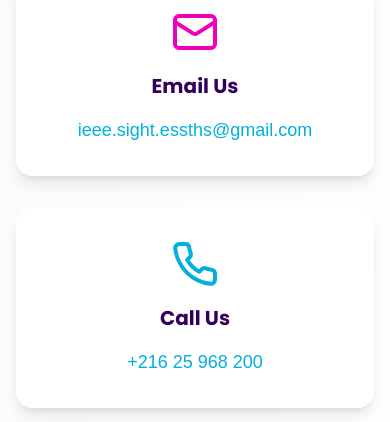
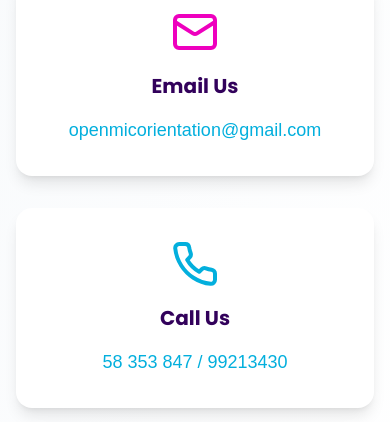
Before and after one commit to ka7loun/open-mic-4.0, a React (Vite) app: page /registration in a window 390 px wide. Shown: the part 2800-3222 px from the top of the page. Built offline with nearby package versions, Linux system fonts and the light colour scheme; a web font is replaced by a local one.

Commit message:
Update contact information in Registration page: new email and phone numbers

```diff
--- a/src/pages/Registration.tsx
+++ b/src/pages/Registration.tsx
@@ -146,10 +146,10 @@ const Registration = () => {
                 Email Us
               </h3>
               <a
-                href="mailto:ieee.sight.essths@gmail.com"
+                href="mailto:openmicorientation@gmail.com"
                 className="font-alexandria text-lg text-primary-blue hover:text-primary-pink transition-colors duration-200"
               >
-                ieee.sight.essths@gmail.com
+                openmicorientation@gmail.com
               </a>
             </div>
 
@@ -159,10 +159,10 @@ const Registration = () => {
                 Call Us
               </h3>
               <a
-                href="tel:+21625968200"
+                href="tel:58353847"
                 className="font-alexandria text-lg text-primary-blue hover:text-primary-pink transition-colors duration-200"
               >
-                +216 25 968 200
+                58 353 847 / 99213430
               </a>
             </div>
           </div>
```
